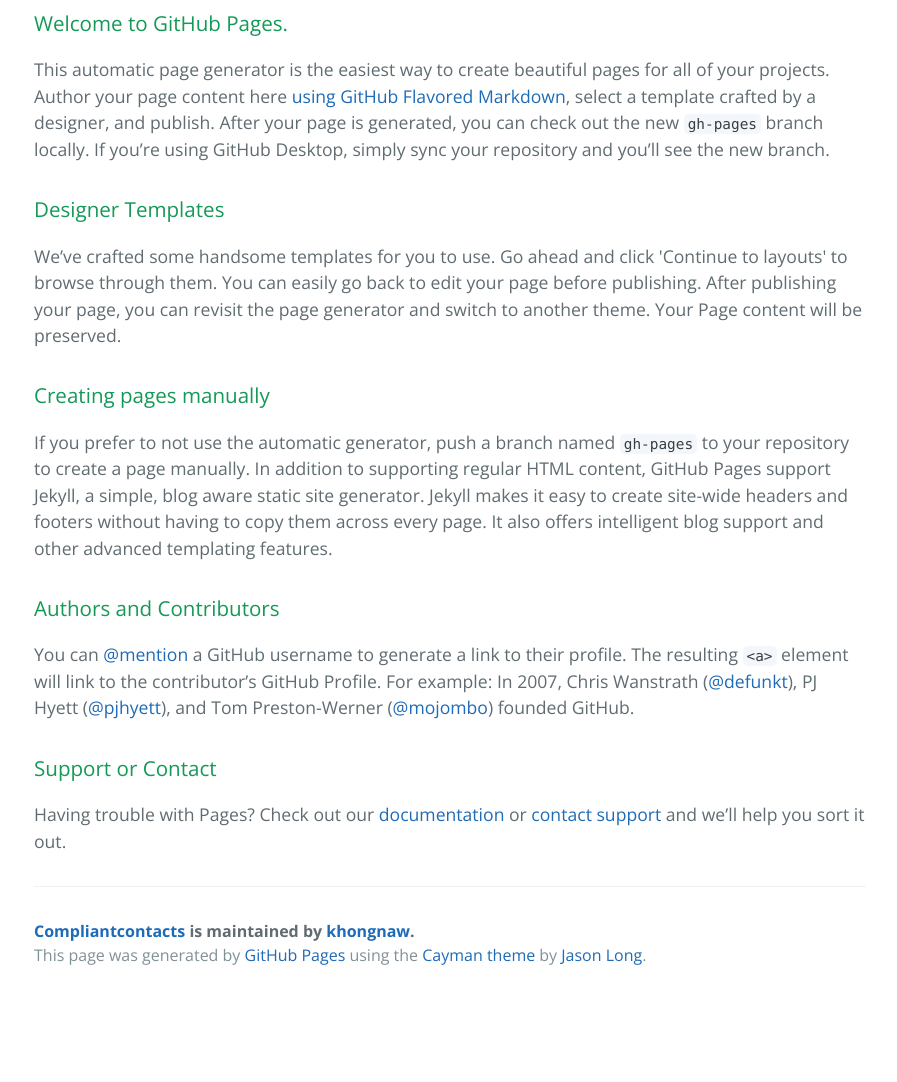
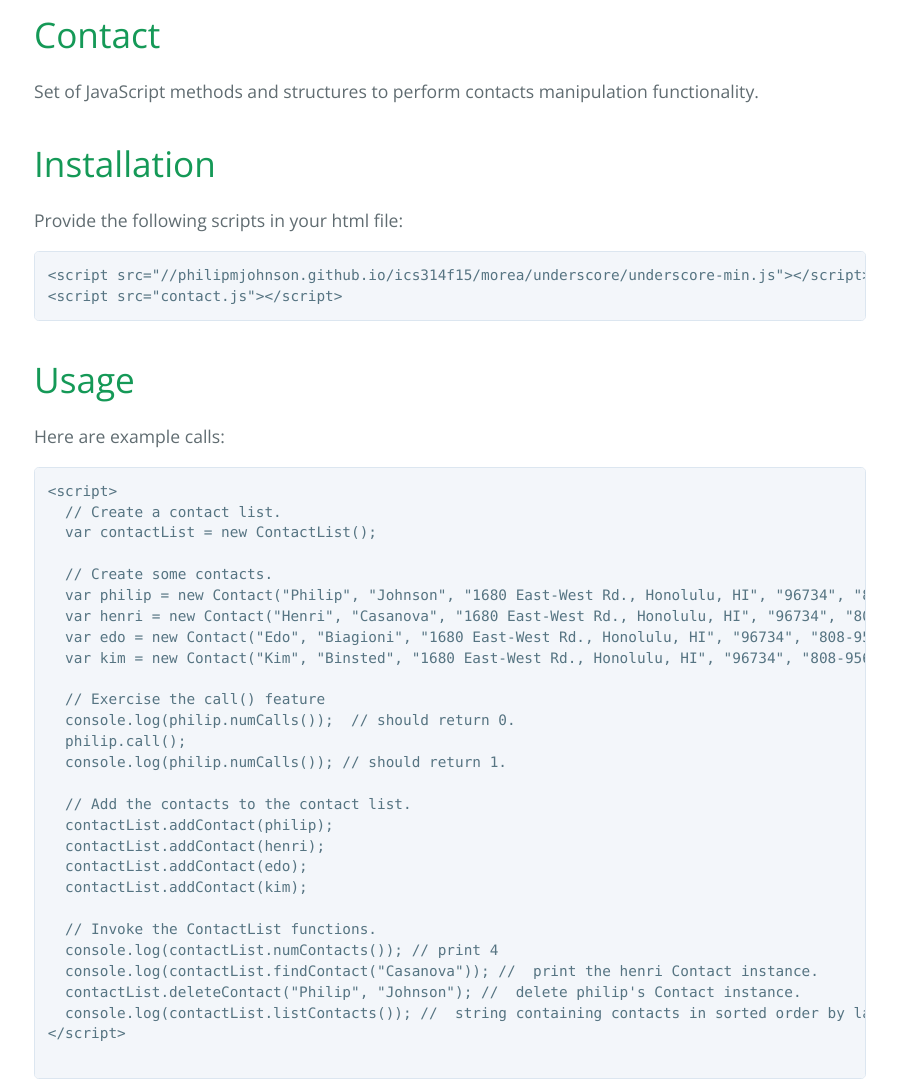
Before and after one commit to khongnaw/compliantcontacts, a plain HTML site: page index.html in a window 1280 px wide. Shown: the part 360-1442 px from the top of the page, without its empty margins (190-1087 px from the left). Before the commit the page ends 1359 px from the top, so only its background shows below. Drawn offline with nearby package versions, Linux system fonts and the light colour scheme.

```diff
--- a/index.html
+++ b/index.html
@@ -19,30 +19,55 @@
     </section>
 
     <section class="main-content">
-      <h3>
-<a id="welcome-to-github-pages" class="anchor" href="#welcome-to-github-pages" aria-hidden="true"><span class="octicon octicon-link"></span></a>Welcome to GitHub Pages.</h3>
+      <h1>
+<a id="contact" class="anchor" href="#contact" aria-hidden="true"><span class="octicon octicon-link"></span></a>Contact</h1>
 
-<p>This automatic page generator is the easiest way to create beautiful pages for all of your projects. Author your page content here <a href="https://guides.github.com/features/mastering-markdown/">using GitHub Flavored Markdown</a>, select a template crafted by a designer, and publish. After your page is generated, you can check out the new <code>gh-pages</code> branch locally. If you’re using GitHub Desktop, simply sync your repository and you’ll see the new branch.</p>
+<p>Set of JavaScript methods and structures to perform contacts manipulation
+functionality.</p>
 
-<h3>
-<a id="designer-templates" class="anchor" href="#designer-templates" aria-hidden="true"><span class="octicon octicon-link"></span></a>Designer Templates</h3>
+<h1>
+<a id="installation" class="anchor" href="#installation" aria-hidden="true"><span class="octicon octicon-link"></span></a>Installation</h1>
 
-<p>We’ve crafted some handsome templates for you to use. Go ahead and click 'Continue to layouts' to browse through them. You can easily go back to edit your page before publishing. After publishing your page, you can revisit the page generator and switch to another theme. Your Page content will be preserved.</p>
+<p>Provide the following scripts in your html file:</p>
 
-<h3>
-<a id="creating-pages-manually" class="anchor" href="#creating-pages-manually" aria-hidden="true"><span class="octicon octicon-link"></span></a>Creating pages manually</h3>
+<pre><code>&lt;script src="//philipmjohnson.github.io/ics314f15/morea/underscore/underscore-min.js"&gt;&lt;/script&gt;
+&lt;script src="contact.js"&gt;&lt;/script&gt;
+</code></pre>
 
-<p>If you prefer to not use the automatic generator, push a branch named <code>gh-pages</code> to your repository to create a page manually. In addition to supporting regular HTML content, GitHub Pages support Jekyll, a simple, blog aware static site generator. Jekyll makes it easy to create site-wide headers and footers without having to copy them across every page. It also offers intelligent blog support and other advanced templating features.</p>
+<h1>
+<a id="usage" class="anchor" href="#usage" aria-hidden="true"><span class="octicon octicon-link"></span></a>Usage</h1>
 
-<h3>
-<a id="authors-and-contributors" class="anchor" href="#authors-and-contributors" aria-hidden="true"><span class="octicon octicon-link"></span></a>Authors and Contributors</h3>
+<p>Here are example calls:</p>
 
-<p>You can <a href="https://github.com/blog/821" class="user-mention">@mention</a> a GitHub username to generate a link to their profile. The resulting <code>&lt;a&gt;</code> element will link to the contributor’s GitHub Profile. For example: In 2007, Chris Wanstrath (<a href="https://github.com/defunkt" class="user-mention">@defunkt</a>), PJ Hyett (<a href="https://github.com/pjhyett" class="user-mention">@pjhyett</a>), and Tom Preston-Werner (<a href="https://github.com/mojombo" class="user-mention">@mojombo</a>) founded GitHub.</p>
+<pre><code>&lt;script&gt;
+  // Create a contact list.
+  var contactList = new ContactList();
 
-<h3>
-<a id="support-or-contact" class="anchor" href="#support-or-contact" aria-hidden="true"><span class="octicon octicon-link"></span></a>Support or Contact</h3>
+  // Create some contacts.
+  var philip = new Contact("Philip", "Johnson", "1680 East-West Rd., Honolulu, HI", "96734", "808-956-3489");
+  var henri = new Contact("Henri", "Casanova", "1680 East-West Rd., Honolulu, HI", "96734", "808-956-2649");
+  var edo = new Contact("Edo", "Biagioni", "1680 East-West Rd., Honolulu, HI", "96734", "808-956-3891");
+  var kim = new Contact("Kim", "Binsted", "1680 East-West Rd., Honolulu, HI", "96734", "808-956-6107");
 
-<p>Having trouble with Pages? Check out our <a href="https://help.github.com/pages">documentation</a> or <a href="https://github.com/contact">contact support</a> and we’ll help you sort it out.</p>
+  // Exercise the call() feature
+  console.log(philip.numCalls());  // should return 0.
+  philip.call();
+  console.log(philip.numCalls()); // should return 1.
+
+  // Add the contacts to the contact list.
+  contactList.addContact(philip);
+  contactList.addContact(henri);
+  contactList.addContact(edo);
+  contactList.addContact(kim);
+
+  // Invoke the ContactList functions.
+  console.log(contactList.numContacts()); // print 4
+  console.log(contactList.findContact("Casanova")); //  print the henri Contact instance.
+  contactList.deleteContact("Philip", "Johnson"); //  delete philip's Contact instance.
+  console.log(contactList.listContacts()); //  string containing contacts in sorted order by last name.
+&lt;/script&gt;
+
+</code></pre>
 
       <footer class="site-footer">
         <span class="site-footer-owner"><a href="https://github.com/khongnaw/compliantcontacts">Compliantcontacts</a> is maintained by <a href="https://github.com/khongnaw">khongnaw</a>.</span>
```
Also changed, not shown: params.json (+1 -1 lines).
